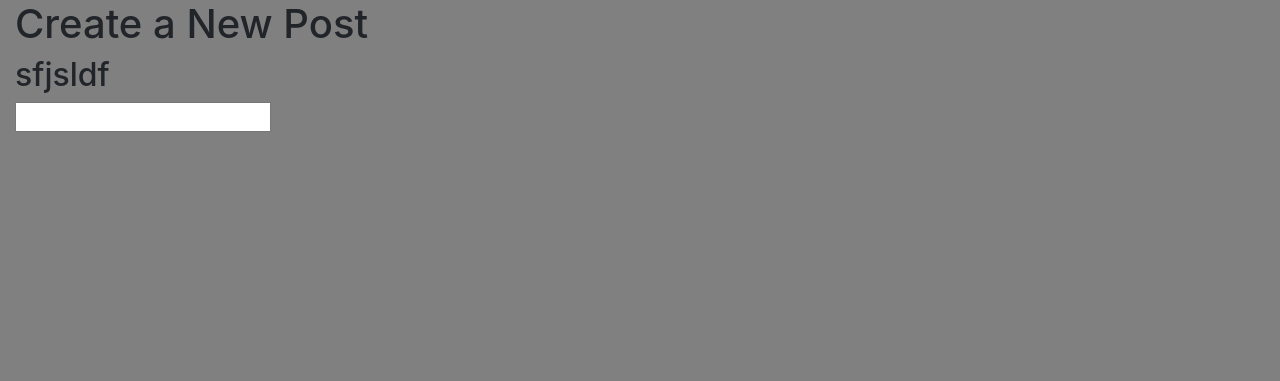
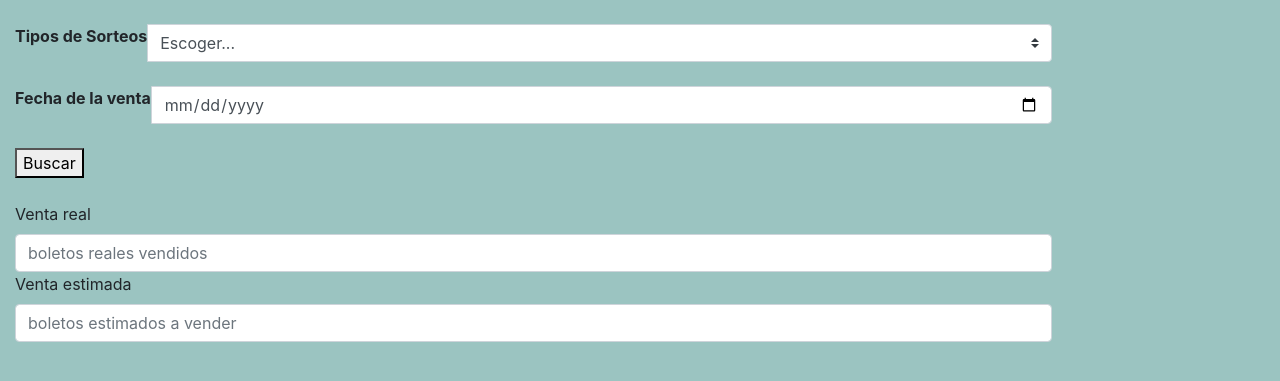
Before and after one commit to MaritzaHC/loteria, a Flask app: page / in a window 1280 px wide. Shown: the top 381 px of the page. Run offline with Flask 2, Linux system fonts and the light colour scheme.

Commit message:
plataforma

```diff
--- a/static/css/main.css
+++ b/static/css/main.css
@@ -0,0 +1,3 @@
+body {
+    background: #000;
+}
--- a/templates/home.html
+++ b/templates/home.html
@@ -1,6 +1,31 @@
-{% extends "layout.html" %} {% block content %}
+{% extends "layout.html" %}
+{% block content %}
 
-<h1>{% block title %} Create a New Post {% endblock %}</h1>
-
-<h2>{{x}}</h2>
-<input type="text" value="{{y}}"> {% endblock %}
+<br>
+<form id="sorteos" action="/junto" method="POST">
+    <div class="input-group">
+        <label for="sorteo"><b>Tipos de Sorteos</b></label>
+        <br>
+        <select class="custom-select" name="sorteo" id="sorteo">
+            <option value="" selected>Escoger...</option>
+            <option value="Tris Medio Dia">Tris Medio D&iacute;a</option>
+            <option value="Chispazo">Chispazo</option>
+            <option value="Melate Revancha">Melate Revancha</option>
+        </select>
+    </div>
+    <br>
+    <div class="input-group">
+        <label for="fecha"><b>Fecha de la venta</b></label>
+        <input class="form-control" name="fecha" id="fecha" type="date">
+    </div>
+    <br>
+    <button type="submit">
+        Buscar
+    </button>
+</form>
+<br>
+<label for="ventareal">Venta real</label>
+    <input type="email" class="form-control" id="ventareal" placeholder="boletos reales vendidos">
+    <label for="ventaestimada">Venta estimada</label>
+    <input type="email" class="form-control" id="ventaestimada" placeholder="boletos estimados a vender">
+{% endblock %}
--- a/templates/layout.html
+++ b/templates/layout.html
@@ -13,7 +13,7 @@
     <title>Proyecto IA</title>
 </head>
 
-<body class="col-10" style="background-color: gray">
+<body class="col-10" style="background-color: #9BC4C1">
     {% block content %} {% endblock %}
 </body>
 
```
Also changed, not shown: 2 other files.
